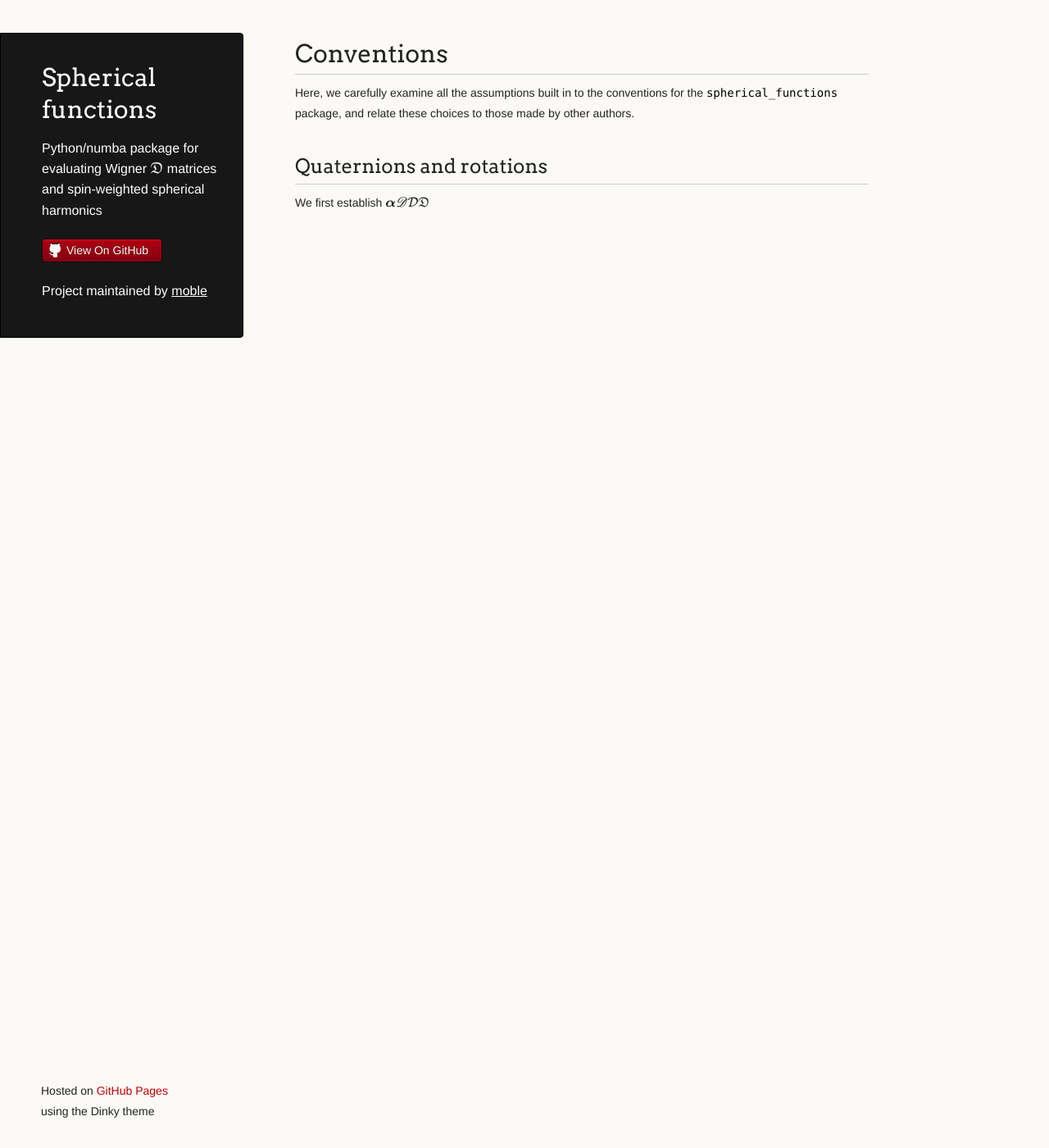
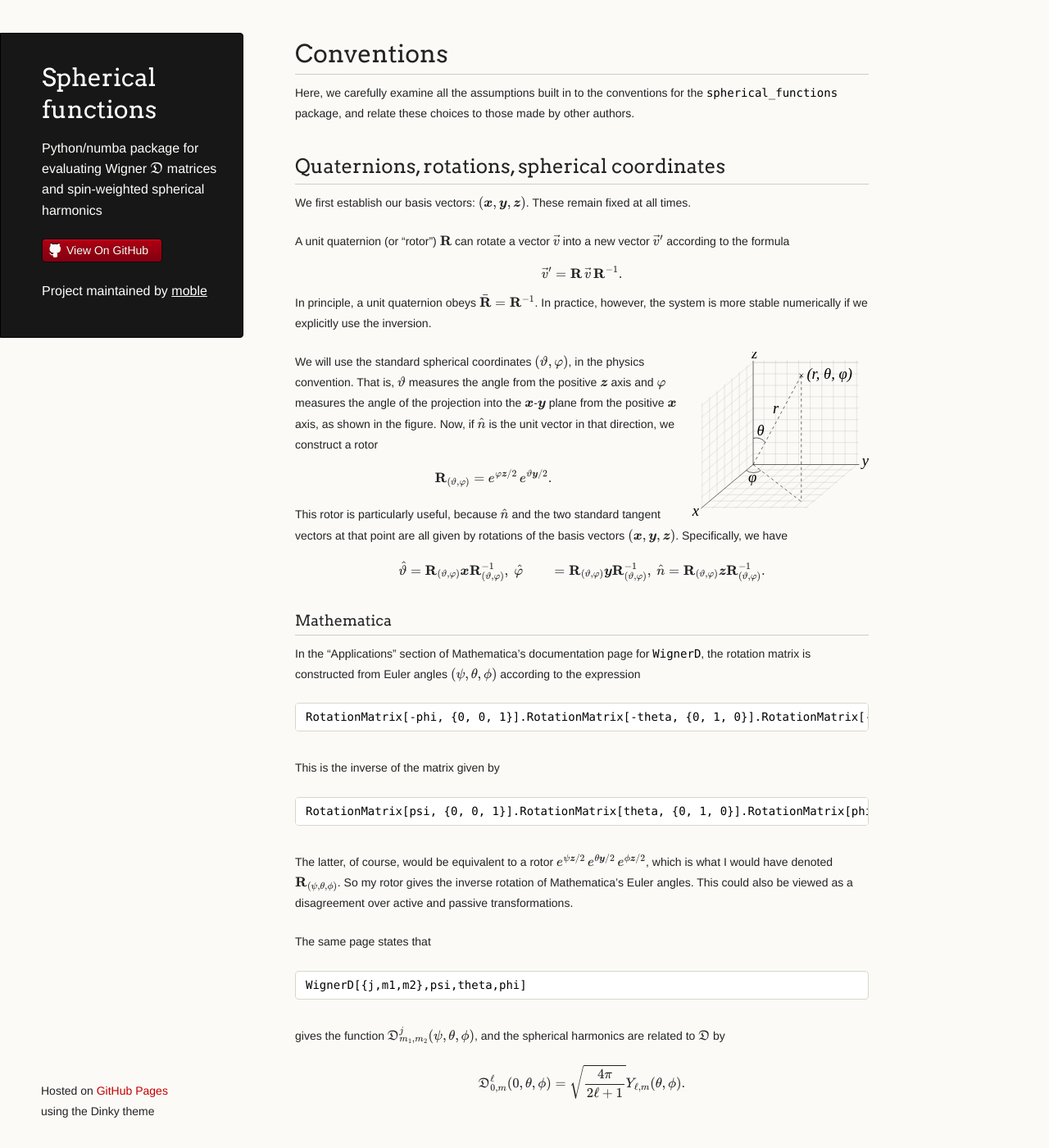
Before and after one commit to moble/spherical_functions, a Jekyll site: the page built from index.md, in a window 1280 px wide and 1400 px high. Shown: the whole window at 82% size. Built offline with Jekyll 4.4.1, drawn with Linux system fonts in a browser that asks for light colours; formulas are drawn with MathJax 3.

Commit message:
Compare Mathematica conventions

````diff
--- a/_layouts/default.html
+++ b/_layouts/default.html
@@ -20,7 +20,18 @@
           extensions: ["AMSmath.js","AMSsymbols.js","autobold.js","noErrors.js","noUndefined.js"],
           Macros: {
             arctanh: "\\mathop{\\rm arctanh}",
+            Rotated: ["{#1}'",1], //"\\breve",
+            defined: ":=",
+            D: "\\mathfrak{D}",
+            co: ["\\bar{#1}", 1],
             abs: ["\\left\\lvert{#1}\\right\\rvert", 1],
+            basis: ["\\boldsymbol{#1}", 1],
+            quat: ["\\mathbf{#1}", 1],
+            rotor: ["\\mathbf{#1}", 1],
+            rthetaphi: "\\mathbf{R}_{(\\vartheta,\\varphi)}",
+            quatcomponent: ["{#1}_{#2}", 2],
+            quatcomponentco: ["\\co{#1}_{#2}", 2],
+            quatpart: ["{#1}_{#2}", 2],
           },
         },
       };
@@ -40,8 +51,6 @@
         <p class="header">Python/numba package for evaluating Wigner $\mathfrak{D}$ matrices and spin-weighted spherical harmonics</p>
 
         <ul>
-          <!-- <li class="download"><a class="buttons" href="https://github.com/moble/spherical_functions/zipball/master">Download ZIP</a></li> -->
-          <!-- <li class="download"><a class="buttons" href="https://github.com/moble/spherical_functions/tarball/master">Download TAR</a></li> -->
           <li><a class="buttons github" href="https://github.com/moble/spherical_functions">View On GitHub</a></li>
         </ul>
 
--- a/index.md
+++ b/index.md
@@ -7,6 +7,78 @@ Here, we carefully examine all the assumptions built in to the
 conventions for the `spherical_functions` package, and relate these
 choices to those made by other authors.
 
-## Quaternions and rotations
+## Quaternions, rotations, spherical coordinates
 
-We first establish $\boldsymbol{\alpha} \mathscr{D} \mathcal{D} \mathfrak{D}$
+We first establish our basis vectors: $(\basis{x}, \basis{y},
+\basis{z})$.  These remain fixed at all times.
+
+A unit quaternion (or "rotor") $\rotor{R}$ can rotate a vector
+$\vec{v}$ into a new vector $\Rotated{\vec{v}}$ according to the
+formula
+\begin{equation}
+  \Rotated{\vec{v}} = \rotor{R}\, \vec{v}\, \rotor{R}^{-1}.
+\end{equation}
+In principle, a unit quaternion obeys $\co{\rotor{R}} =
+\rotor{R}^{-1}$.  In practice, however, the system is more stable
+numerically if we explicitly use the inversion.
+
+![Spherical-coordinate system; By Andeggs, via Wikimedia Commons]({{ site.url }}/images/3D_Spherical_Coords.svg){: style="float:right;height:200px"}
+
+We will use the standard spherical coordinates $(\vartheta, \varphi)$,
+in the physics convention.  That is, $\vartheta$ measures the angle
+from the positive $\basis{z}$ axis and $\varphi$ measures the angle of
+the projection into the $\basis{x}$-$\basis{y}$ plane from the
+positive $\basis{x}$ axis, as shown in the figure.  Now, if $\hat{n}$
+is the unit vector in that direction, we construct a rotor
+\begin{equation}
+  \rthetaphi = e^{\varphi \basis{z}/2}\, e^{\vartheta \basis{y}/2}.
+\end{equation}
+
+This rotor is particularly useful, because $\hat{n}$ and the two
+standard tangent vectors at that point are all given by rotations of
+the basis vectors $(\basis{x}, \basis{y}, \basis{z})$.  Specifically,
+we have
+\begin{align}
+  \hat{\vartheta} &= \rthetaphi \basis{x} \rthetaphi^{-1}, \\\\
+  \hat{\varphi} &= \rthetaphi \basis{y} \rthetaphi^{-1}, \\\\
+  \hat{n} &= \rthetaphi \basis{z} \rthetaphi^{-1}.
+\end{align}
+
+
+### Mathematica
+
+In the "Applications" section of Mathematica's documentation page for
+`WignerD`, the rotation matrix is constructed from Euler angles
+$(\psi,\theta,\phi)$ according to the expression
+
+```
+RotationMatrix[-phi, {0, 0, 1}].RotationMatrix[-theta, {0, 1, 0}].RotationMatrix[-psi, {0, 0, 1}]
+```
+
+This is the inverse of the matrix given by
+
+```
+RotationMatrix[psi, {0, 0, 1}].RotationMatrix[theta, {0, 1, 0}].RotationMatrix[phi, {0, 0, 1}]
+```
+
+The latter, of course, would be equivalent to a rotor
+$e^{\psi\basis{z}/2}\, e^{\theta\basis{y}/2}\, e^{\phi\basis{z}/2}$,
+which is what I would have denoted $\rotor{R}_{(\psi, \theta,
+\phi)}$.  So my rotor gives the inverse rotation of Mathematica's
+Euler angles.  This could also be viewed as a disagreement over active
+and passive transformations.
+
+
+The same page states that
+
+```
+WignerD[{j,m1,m2},psi,theta,phi]
+```
+
+gives the function $\mathfrak{D}^j_{m_1,m_2}(\psi,\theta,\phi)$, and
+the spherical harmonics are related to $\mathfrak{D}$ by
+
+\begin{equation}
+  \mathfrak{D}^\ell\_{0,m}(0, \theta, \phi) =
+  \sqrt{\frac{4\pi}{2\ell+1}} Y\_{\ell,m} (\theta, \phi).
+\end{equation}
````
Also changed, not shown: images/3D_Spherical_Coords.svg (added).
